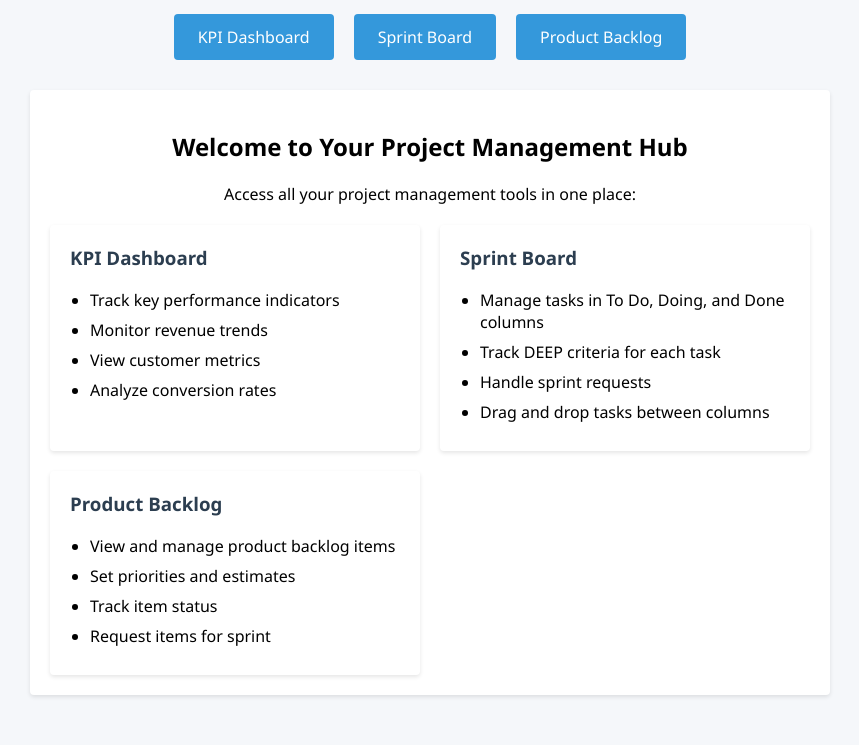
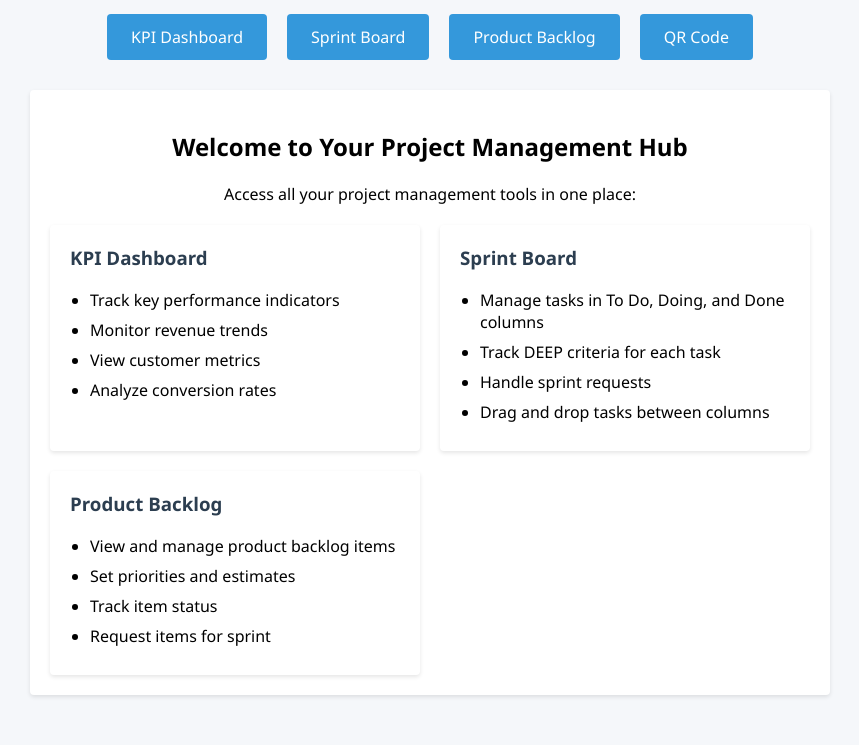
Before and after one commit to RainbowJeremy/simple-projectmgmt, a plain HTML site: page index.html in a window 1280 px wide. Shown: the part 100-845 px from the top of the page, without its empty margins (210-1069 px from the left). Drawn offline with Linux system fonts and the light colour scheme.

Commit message:
added qr to nav

```diff
--- a/index.html
+++ b/index.html
@@ -84,6 +84,7 @@
             <a class='nav-button' href='/kpi'>KPI Dashboard</a>
             <a class='nav-button' href='/mykanban'>Sprint Board</a>
             <a class='nav-button' href='/productbacklogv2'>Product Backlog</a>
+            <a class='nav-button' href='/qr'>QR Code</a>
         </div>
 
         <div class="description">
```
